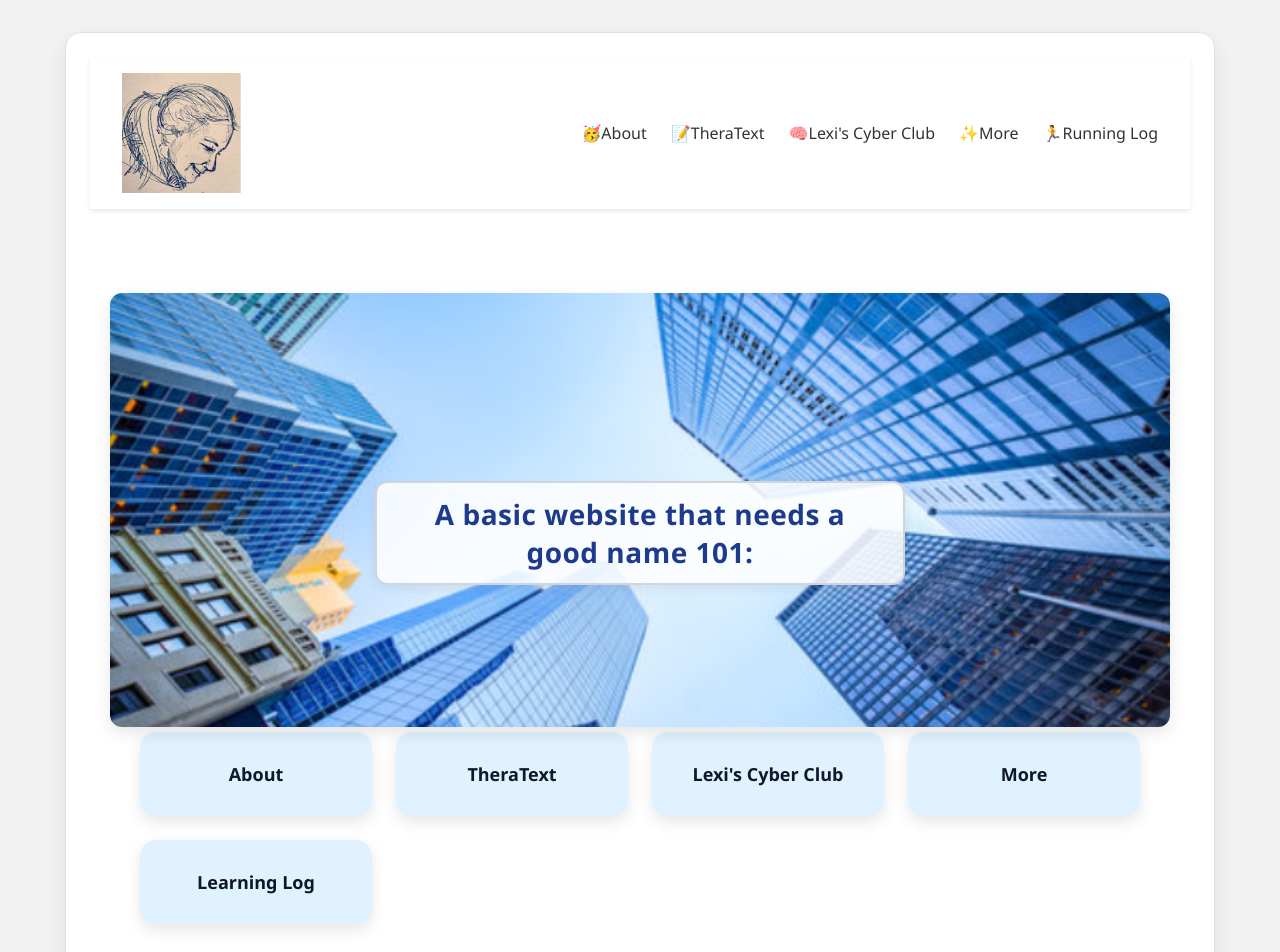
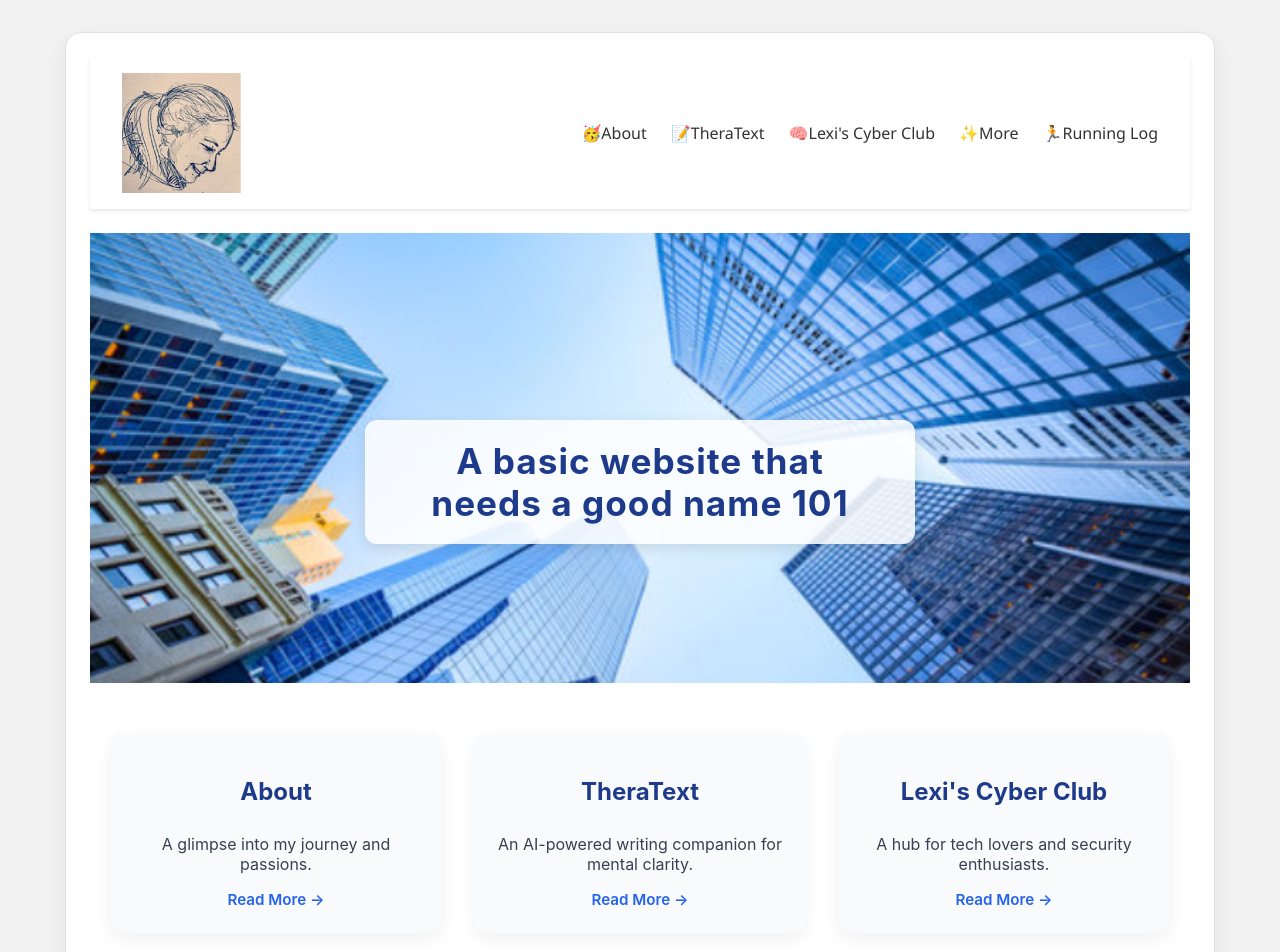
Before and after one commit to alexisbernt/Portfolio, a React (Create React App) app in the folder lexi-portfolio/: page / in a window 1280 px wide. Shown: the top 952 px of the page. Built offline with nearby package versions, Linux system fonts and the light colour scheme.

Commit message:
Update to landing page (blog-feel)

```diff
--- a/lexi-portfolio/src/PortfolioGrid.js
+++ b/lexi-portfolio/src/PortfolioGrid.js
@@ -4,9 +4,17 @@ import { Link } from 'react-router-dom';
 import './css/PortfolioGrid.css'
 
 function PortfolioGrid() {
+  const posts = [
+    { title: "About", desc: "A glimpse into my journey and passions.", link: "/about" },
+    { title: "TheraText", desc: "An AI-powered writing companion for mental clarity.", link: "/theratext" },
+    { title: "Lexi's Cyber Club", desc: "A hub for tech lovers and security enthusiasts.", link: "/cyberclub" },
+    { title: "More", desc: "Other cool things I’m working on right now.", link: "/more" },
+    { title: "Learning Log", desc: "Tracking my progress & growth along the way.", link: "/learninglog" }
+  ];
+
   return (
     <div className="portfolio-container">
-      {/* Banner with overlay heading */}
+      {/* Blog-style Banner */}
       <div className="portfolio-banner-wrapper">
         <img
           src="/bannerB.png"
@@ -14,18 +22,21 @@ function PortfolioGrid() {
           className="portfolio-banner"
         />
         <Link to="/funding" className="portfolio-heading-link">
-          <h2 className="portfolio-heading">
-            A basic website that needs a good name 101:
-          </h2>
+          <h1 className="portfolio-heading">
+            A basic website that needs a good name 101
+          </h1>
         </Link>
       </div>
 
-      <div className="portfolio-grid">
-        <Link to="/about" className="portfolio-box">About</Link>
-        <Link to="/theratext" className="portfolio-box">TheraText</Link>
-        <Link to="/cyberclub" className="portfolio-box">Lexi's Cyber Club</Link>
-        <Link to="/more" className="portfolio-box">More</Link>
-        <Link to="/learninglog" className="portfolio-box">Learning Log</Link>
+      {/* Blog Post Style Cards */}
+      <div className="portfolio-grid blog-style">
+        {posts.map((post, index) => (
+          <div key={index} className="portfolio-post-card">
+            <h2>{post.title}</h2>
+            <p>{post.desc}</p>
+            <Link to={post.link} className="read-more">Read More →</Link>
+          </div>
+        ))}
       </div>
     </div>
   );
--- a/lexi-portfolio/src/css/PortfolioGrid.css
+++ b/lexi-portfolio/src/css/PortfolioGrid.css
@@ -1,91 +1,24 @@
-/* PortfolioGrid.css */
-
+/* General container */
 .portfolio-container {
   min-height: 100vh;
-  padding: 60px 20px;
-  background-color: #ffffff;
-  text-align: center;
-  font-family: 'Segoe UI', Tahoma, Geneva, Verdana, sans-serif;
+  background-color: #fff;
+  font-family: 'Inter', 'Segoe UI', Tahoma, Geneva, Verdana, sans-serif;
+  padding-bottom: 60px;
 }
 
-/* Modern framed header style */
-.portfolio-heading {
-  display: inline-block;
-  padding: 12px 24px;
-  font-size: 36px;
-  color: #1e3a8a; /* Deep blue */
-  border-radius: 12px;
-  background: white;
-  border: 2px solid #d1d5db; /* Light gray border */
-  box-shadow: 0 4px 12px rgba(0, 0, 0, 0.06);
-  margin-bottom: 40px;
-  font-weight: 700;
-  letter-spacing: 0.5px;
-  transition: all 0.3s ease;
-}
-
-/* Optional hover for interactivity */
-.portfolio-heading:hover {
-  border-color: #1e3a8a;
-  box-shadow: 0 6px 16px rgba(30, 58, 138, 0.15);
-  transform: translateY(-2px);
-}
-
-.portfolio-grid {
-  display: grid;
-  grid-template-columns: repeat(auto-fit, minmax(220px, 1fr));
-  gap: 24px;
-  max-width: 1000px;
-  margin: 0 auto;
-}
-
-.portfolio-box {
-  background-color: #e0f2ff; /* Light blue */
-  color: #0f172a; /* Near black */
-  padding: 30px 20px;
-  border-radius: 16px;
-  font-size: 18px;
-  font-weight: 600;
-  text-decoration: none;
-  box-shadow: 0 6px 16px rgba(0, 0, 0, 0.1);
-  transition: all 0.3s ease;
-  display: flex;
-  align-items: center;
-  justify-content: center;
-}
-
-.portfolio-box:hover {
-  background-color: #bae6fd; /* Slightly darker blue on hover */
-  box-shadow: 0 10px 20px rgba(0, 0, 0, 0.15);
-  transform: translateY(-3px);
-}
-
-.portfolio-heading-link {
-  text-decoration: none;
-}
-
-/* .portfolio-heading-link:hover .portfolio-heading {
-  border-color: #1e3a8a;
-  box-shadow: 0 6px 16px rgba(30, 58, 138, 0.15);
-  transform: translateY(-2px);
-} */
-/* Banner wrapper for positioning heading on top */
+/* Banner */
 .portfolio-banner-wrapper {
   position: relative;
-  display: inline-block;
   width: 100%;
 }
 
-/* Banner image */
 .portfolio-banner {
   width: 100%;
   height: auto;
-  border-radius: 12px;
   display: block;
-  box-shadow: 0 6px 16px rgba(0,0,0,0.1);
+  object-fit: cover;
 }
 
-/* Heading overlay */
 .portfolio-heading-link {
   text-decoration: none;
 }
@@ -96,19 +29,65 @@
   left: 50%;
   transform: translate(-50%, -50%);
   background: rgba(255, 255, 255, 0.85);
-  padding: 12px 24px;
+  padding: 20px 40px;
   border-radius: 12px;
-  border: 2px solid #d1d5db;
-  box-shadow: 0 4px 12px rgba(0, 0, 0, 0.06);
-  font-size: 28px;
+  font-size: 2.2rem;
   color: #1e3a8a;
-  font-weight: bold;
+  font-weight: 700;
+  letter-spacing: 1px;
+  box-shadow: 0 4px 14px rgba(0,0,0,0.1);
   text-align: center;
-  transition: all 0.3s ease;
 }
 
-.portfolio-heading:hover {
-  border-color: #1e3a8a;
-  box-shadow: 0 6px 16px rgba(30, 58, 138, 0.15);
-  transform: translate(-50%, -50%) scale(1.03);
+/* Blog Grid Layout */
+.portfolio-grid.blog-style {
+  display: grid;
+  grid-template-columns: repeat(auto-fit, minmax(280px, 1fr));
+  gap: 32px;
+  max-width: 1100px;
+  margin: 50px auto 0 auto;
+  padding: 0 20px;
 }
+
+/* Blog Post Card */
+.portfolio-post-card {
+  background: #f9fafb;
+  border-radius: 12px;
+  padding: 24px;
+  box-shadow: 0 6px 16px rgba(0,0,0,0.06);
+  display: flex;
+  flex-direction: column;
+  justify-content: space-between;
+  transition: transform 0.3s ease, box-shadow 0.3s ease;
+}
+
+.portfolio-post-card h2 {
+  font-size: 1.5rem;
+  color: #1e3a8a;
+  margin-bottom: 12px;
+}
+
+.portfolio-post-card p {
+  color: #374151;
+  font-size: 1rem;
+  flex-grow: 1;
+  margin-bottom: 16px;
+}
+
+.read-more {
+  color: #2563eb;
+  text-decoration: none;
+  font-weight: 600;
+  font-size: 0.95rem;
+  transition: color 0.3s ease;
+}
+
+.read-more:hover {
+  color: #1e40af;
+}
+
+/* Card Hover Effect */
+.portfolio-post-card:hover {
+  transform: translateY(-4px);
+  box-shadow: 0 10px 20px rgba(0,0,0,0.08);
+}
```
